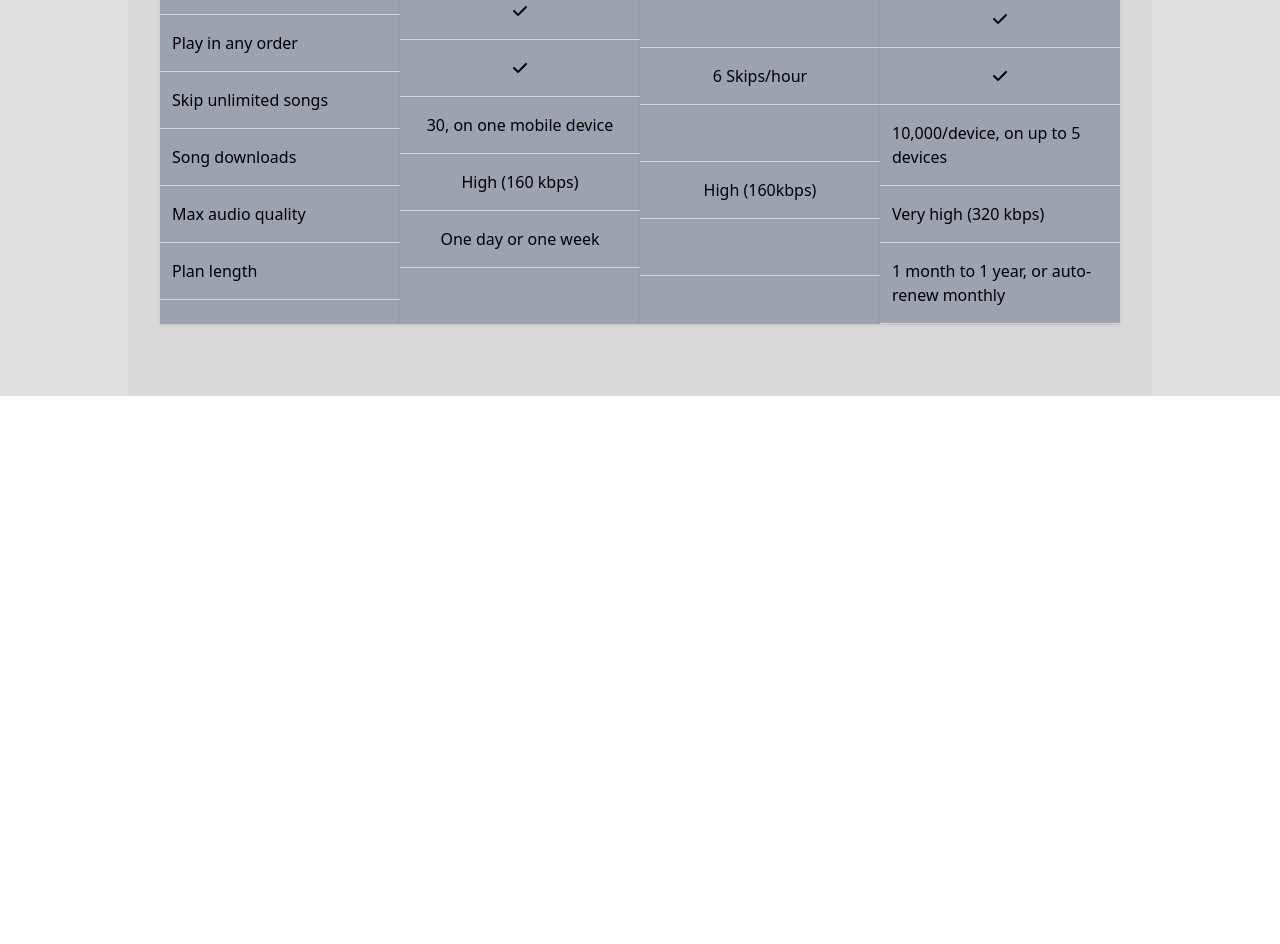
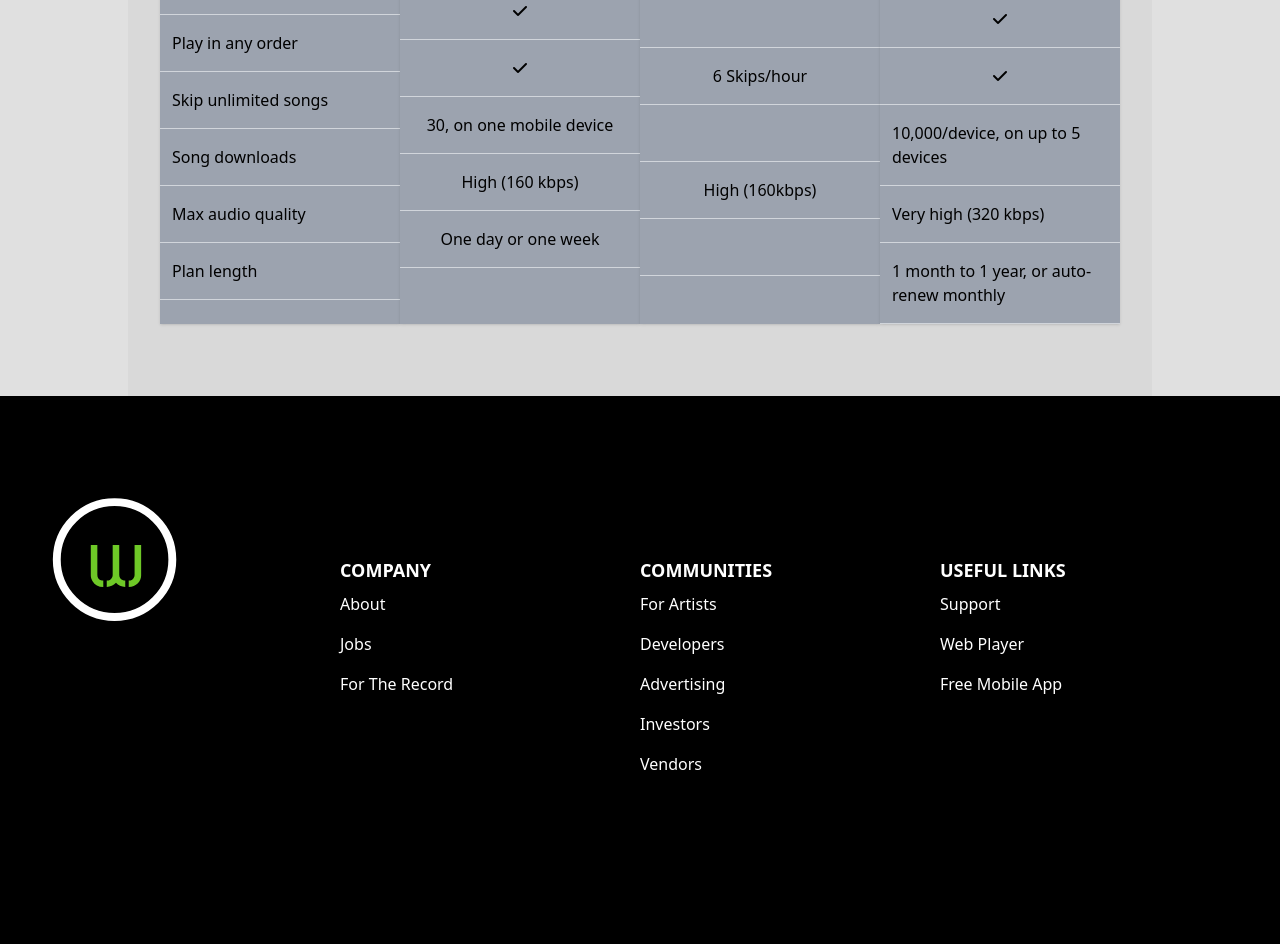
Before and after one commit to Ibokdev/Musiclandingpage, a website built with Vite: page index.html in a window 1280 px wide. Shown: the part 2419-3363 px from the top of the page. Before the commit the page ends 2815 px from the top, so only its background shows below. Built offline with nearby package versions, Linux system fonts and the light colour scheme.

Commit message:
finish footer

```diff
--- a/index.html
+++ b/index.html
@@ -140,6 +140,39 @@
       </div>
     </div>
     </section>
+    <section class="h-[h-fit] w-[100vw] bg- bg-black items-center">
+      <div class="grid md:grid-cols-4 px-10 py-20">
+        <div class="cols-span-1">
+          <img class="w-[150px] h-[150px]" src="./assets/logo/Group 2.svg" alt="">
+        </div>
+        <div class="cols-span-1 px-10 md:px-0 py-10 md:py-20">
+          <ul class="text-white">
+            <li class="text-lg font-bold">COMPANY</li>
+            <li class="py-2">About</li>
+            <li class="py-2">Jobs</li>
+            <li class="py-2">For The Record</li>
+          </ul>
+        </div>
+        <div class="cols-span-1 px-10 md:px-0 py-10 md:py-20">
+          <ul class="text-white">
+            <li class="text-lg font-bold">COMMUNITIES</li>
+            <li class="py-2">For Artists</li>
+            <li class="py-2">Developers</li>
+            <li class="py-2">Advertising</li>
+            <li class="py-2">Investors</li>
+            <li class="py-2">Vendors</li>
+          </ul>
+        </div>
+        <div class="cols-span-1 px-10 md:px-0 py-10 md:py-20">
+          <ul class="text-white">
+            <li class="text-lg font-bold">USEFUL LINKS</li>
+            <li class="py-2">Support</li>
+            <li class="py-2">Web Player</li>
+            <li class="py-2">Free Mobile App</li>
+          </ul>
+        </div>
+      </div>
+    </section>
     <script type="module" src="/main.js"></script>
     <script src="https://cdn.tailwindcss.com"></script>
     <script
```
